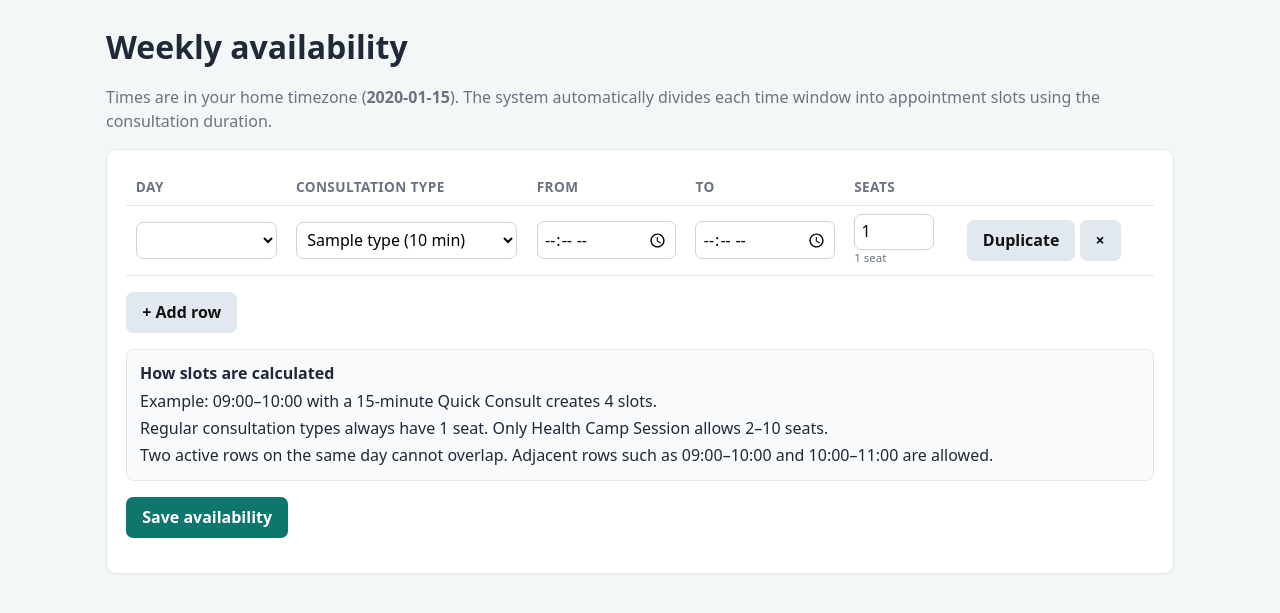
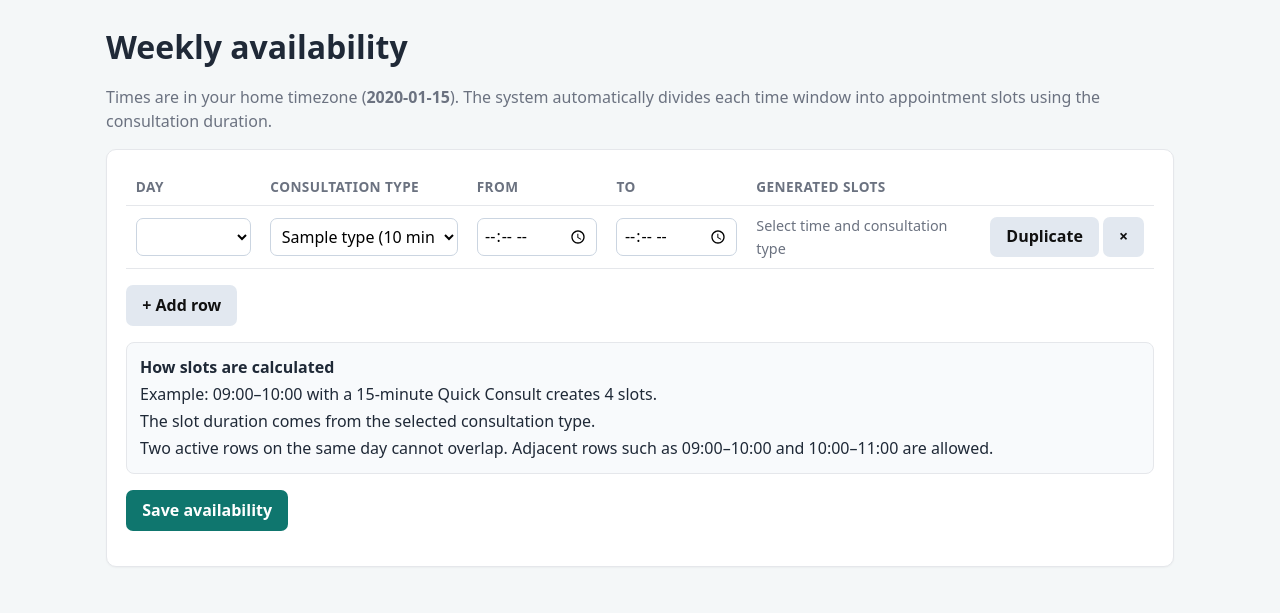
Before and after one commit to Akshay4678/MediSlot-Capstone, a Flask app: template web/templates/doctor/availability.html in a window 1280 px wide. Shown: the part 49-662 px from the top of the page. Run offline with Flask 3, Linux system fonts and the light colour scheme; the template is opened without the code that fills it: most values are stand-ins (such as "Sample title", 1, 10 or a date in 2020).

Commit message:
Dashboard changes a5

```diff
--- a/web/templates/doctor/availability.html
+++ b/web/templates/doctor/availability.html
@@ -49,28 +49,17 @@ Availability - MediSlot
 
         <tr>
 
-          <th>
-            Day
-          </th>
+          <th>Day</th>
 
-          <th>
-            Consultation type
-          </th>
+          <th>Consultation type</th>
 
-          <th>
-            From
-          </th>
+          <th>From</th>
 
-          <th>
-            To
-          </th>
+          <th>To</th>
 
-          <th>
-            Seats
-          </th>
+          <th>Generated slots</th>
 
-          <th>
-          </th>
+          <th></th>
 
         </tr>
 
@@ -87,15 +76,15 @@ Availability - MediSlot
 
           <td>
 
-            <input type="hidden"
+            <input
+              type="hidden"
               name="p{{ i }}_id"
               value="{{ r.availability_id or '' }}">
 
-            <!-- Hidden removal flag.
-                 It is used only when an existing row is deleted. -->
             {% if r.availability_id %}
 
-            <input type="hidden"
+            <input
+              type="hidden"
               name="p{{ i }}_remove"
               value="">
 
@@ -108,7 +97,8 @@ Availability - MediSlot
 
               {% for n, name in days %}
 
-              <option value="{{ n }}"
+              <option
+                value="{{ n }}"
                 {{ 'selected'
                    if r.day_of_week|string == n|string }}>
 
@@ -125,7 +115,8 @@ Availability - MediSlot
 
           <td>
 
-            <select name="p{{ i }}_type"
+            <select
+              name="p{{ i }}_type"
               data-type-select>
 
               <option value=""></option>
@@ -135,7 +126,6 @@ Availability - MediSlot
               <option
                 value="{{ t.consultation_type_id }}"
                 data-duration="{{ t.duration_minutes }}"
-                data-health-camp="{{ '1' if t.type_name == 'Health Camp Session' else '0' }}"
                 {{ 'selected'
                    if r.consultation_type_id == t.consultation_type_id }}>
 
@@ -173,24 +163,24 @@ Availability - MediSlot
           </td>
 
 
+          <!-- GENERATED SLOTS -->
+
           <td>
 
-            <input
-              name="p{{ i }}_capacity"
-              type="number"
-              min="1"
-              max="10"
-              value="{{ r.capacity }}"
-              data-capacity
-              style="max-width:80px">
+            <div
+              class="generated-slots"
+              data-slot-preview>
 
-            <span
-              class="muted tiny"
-              data-capacity-help>
+              <span class="muted small">
+                Select time and consultation type
               </span>
+
+            </div>
 
           </td>
 
+
+          <!-- ACTIONS -->
 
           <td class="nowrap">
 
@@ -245,8 +235,8 @@ Availability - MediSlot
       </span>
 
       <span>
-        Regular consultation types always have 1 seat.
-        Only Health Camp Session allows 2–10 seats.
+        The slot duration comes from the selected
+        consultation type.
       </span>
 
       <span>
@@ -313,8 +303,7 @@ Availability - MediSlot
 
         <option
           value="{{ t.consultation_type_id }}"
-          data-duration="{{ t.duration_minutes }}"
-          data-health-camp="{{ '1' if t.type_name == 'Health Camp Session' else '0' }}">
+          data-duration="{{ t.duration_minutes }}">
 
           {{ t.type_name }}
           ({{ t.duration_minutes }} min)
@@ -352,19 +341,15 @@ Availability - MediSlot
 
     <td>
 
-      <input
-        name="p__I___capacity"
-        type="number"
-        min="1"
-        max="10"
-        value="1"
-        data-capacity
-        style="max-width:80px">
+      <div
+        class="generated-slots"
+        data-slot-preview>
 
-      <span
-        class="muted tiny"
-        data-capacity-help>
+        <span class="muted small">
+          Select time and consultation type
         </span>
+
+      </div>
 
     </td>
 
@@ -410,36 +395,87 @@ Availability - MediSlot
 
 
   /*
-   * Update the seat/capacity behavior.
-   *
-   * Normal consultation:
-   *     exactly 1 seat.
-   *
-   * Health Camp:
-   *     doctor can choose 2–10 seats.
+   * Convert HH:MM into total minutes.
    */
 
-  function updateRow(row) {
+  function minutes(value) {
+
+    if (
+      !value ||
+      value.indexOf(":") === -1
+    ) {
+      return null;
+    }
+
+    var parts =
+      value.split(":");
+
+    return (
+      parseInt(parts[0], 10) * 60 +
+      parseInt(parts[1], 10)
+    );
+
+  }
+
+
+  /*
+   * Convert total minutes back to HH:MM.
+   */
+
+  function formatTime(totalMinutes) {
+
+    var hours =
+      Math.floor(totalMinutes / 60);
+
+    var minutes =
+      totalMinutes % 60;
+
+    return (
+      String(hours).padStart(2, "0") +
+      ":" +
+      String(minutes).padStart(2, "0")
+    );
+
+  }
+
+
+  /*
+   * Generate appointment slots
+   * based on:
+   *
+   *     From time
+   *     To time
+   *     Consultation duration
+   */
+
+  function updateSlots(row) {
 
     var select =
       row.querySelector(
         "[data-type-select]"
       );
 
-    var capacity =
+    var start =
       row.querySelector(
-        "[data-capacity]"
+        "[data-time-start]"
       );
 
-    var help =
+    var end =
       row.querySelector(
-        "[data-capacity-help]"
+        "[data-time-end]"
+      );
+
+    var preview =
+      row.querySelector(
+        "[data-slot-preview]"
       );
 
 
     if (
       !select ||
-      !capacity
+      !start ||
+      !end ||
+      !preview
     ) {
       return;
     }
@@ -451,52 +487,126 @@ Availability - MediSlot
       ];
 
 
-    var isCamp =
-      option &&
+    var duration =
+      option
+        ? parseInt(
             option.getAttribute(
-        "data-health-camp"
-      ) === "1";
+              "data-duration"
+            ) || "0",
+            10
+          )
+        : 0;
 
 
-    if (isCamp) {
+    var startMinutes =
+      minutes(start.value);
 
-      capacity.readOnly = false;
-
-      capacity.min = "2";
-
-      capacity.max = "10";
+    var endMinutes =
+      minutes(end.value);
 
 
+    /*
+     * Missing information.
+     */
+
     if (
-        parseInt(
-          capacity.value || "0",
-          10
-        ) < 2
+      !duration ||
+      startMinutes === null ||
+      endMinutes === null
     ) {
 
-        capacity.value = "2";
+      preview.innerHTML =
+        '<span class="muted small">' +
+        'Select time and consultation type' +
+        '</span>';
+
+      return;
 
     }
 
 
-      help.textContent =
-        "2–10 seats";
+    /*
+     * Invalid time range.
+     */
 
-    } else {
+    if (endMinutes <= startMinutes) {
 
-      capacity.value = "1";
+      preview.innerHTML =
+        '<span class="muted small">' +
+        'End time must be after start time' +
+        '</span>';
 
-      capacity.readOnly = true;
+      return;
 
-      capacity.min = "1";
-
-      capacity.max = "1";
+    }
 
 
-      help.textContent =
-        "1 seat";
+    /*
+     * Generate complete slots only.
+     */
+
+    var totalMinutes =
+      endMinutes - startMinutes;
+
+    var slotCount =
+      Math.floor(
+        totalMinutes / duration
+      );
+
+
+    if (slotCount <= 0) {
+
+      preview.innerHTML =
+        '<span class="muted small">' +
+        'No complete slots' +
+        '</span>';
+
+      return;
 
     }
+
+
+    var html = "";
+
+
+    /*
+     * Generate every appointment slot.
+     */
+
+    for (
+      var i = 0;
+      i < slotCount;
+      i++
+    ) {
+
+      var slotStart =
+        startMinutes +
+        (i * duration);
+
+      var slotEnd =
+        slotStart +
+        duration;
+
+
+      html +=
+        '<div class="generated-slot">' +
+          formatTime(slotStart) +
+          ' - ' +
+          formatTime(slotEnd) +
+        '</div>';
+
+    }
+
+
+    preview.innerHTML =
+      '<strong>' +
+      slotCount +
+      ' slot' +
+      (slotCount === 1 ? '' : 's') +
+      '</strong>' +
+      '<div class="slot-list">' +
+      html +
+      '</div>';
 
   }
 
@@ -509,27 +619,28 @@ Availability - MediSlot
 
     [
       "[data-type-select]",
-      "[data-capacity]"
+      "[data-time-start]",
+      "[data-time-end]"
     ].forEach(function (selector) {
 
-      var el =
+      var element =
         row.querySelector(
           selector
         );
 
-      if (el) {
+      if (element) {
 
-        el.addEventListener(
+        element.addEventListener(
           "input",
           function () {
-            updateRow(row);
+            updateSlots(row);
           }
         );
 
-        el.addEventListener(
+        element.addEventListener(
           "change",
           function () {
-            updateRow(row);
+            updateSlots(row);
           }
         );
 
@@ -538,7 +649,7 @@ Availability - MediSlot
     });
 
 
-    updateRow(row);
+    updateSlots(row);
 
   }
 
@@ -557,10 +668,7 @@ Availability - MediSlot
 
 
   /*
-   * Add a new availability row.
-   *
-   * If source is provided, duplicate
-   * its values.
+   * Add a new row.
    */
 
   function addRow(source) {
@@ -590,8 +698,7 @@ Availability - MediSlot
         "day",
         "type",
         "start",
-        "end",
-        "capacity"
+        "end"
       ].forEach(function (name) {
 
         var sourceField =
@@ -649,7 +756,7 @@ Availability - MediSlot
 
 
   /*
-   * Add row button.
+   * Add row.
    */
 
   document
@@ -665,7 +772,7 @@ Availability - MediSlot
 
 
   /*
-   * Duplicate and delete buttons.
+   * Duplicate / delete buttons.
    */
 
   body.addEventListener(
@@ -699,7 +806,7 @@ Availability - MediSlot
 
 
       /*
-       * Duplicate row.
+       * Duplicate.
        */
 
       if (action === "dup") {
@@ -712,14 +819,7 @@ Availability - MediSlot
 
 
       /*
-       * Delete row.
-       *
-       * Existing saved rows:
-       *     set the hidden _remove field
-       *     and hide the row.
-       *
-       * New unsaved rows:
-       *     remove them from the DOM.
+       * Delete.
        */
 
       if (action === "del") {
@@ -746,8 +846,7 @@ Availability - MediSlot
 
           /*
            * Existing database record.
-           * Keep the row in the form so the
-           * backend receives the remove flag.
+           * Mark it for deletion.
            */
 
           removeField.value = "1";
```
Lines whose indentation alone changed are shown as unchanged.
